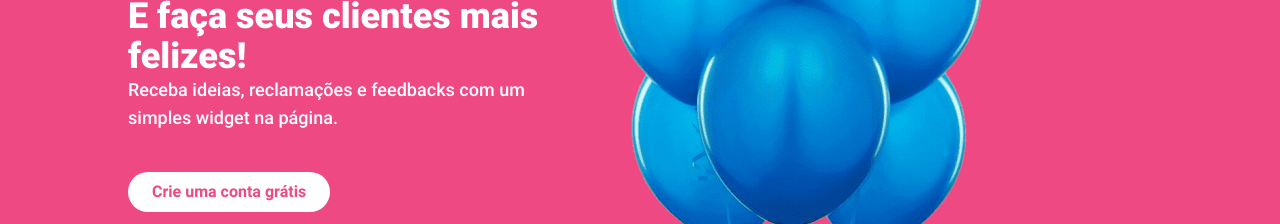
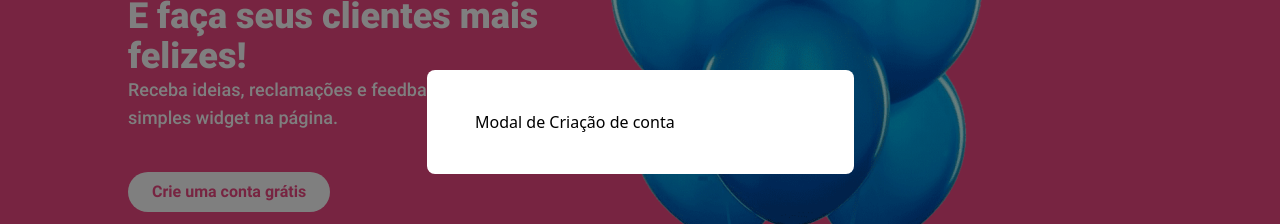
Before and after one commit to douglasfdev/dashboard, a Vue app: page /home in a window 1280 px wide. Both pictures are taken after a click on the button "Crie uma conta". Shown: the part 278-502 px from the top of the page. Built offline with nearby package versions, Linux system fonts and the light colour scheme.

Commit message:
feature: second modal init

```diff
--- /dev/null
+++ b/src/components/ModalCreateAccount/index.vue
@@ -0,0 +1,14 @@
+<!-- eslint-disable vue/multi-word-component-names -->
+<template>
+  <h1>Modal de Criação de conta</h1>
+</template>
+
+<script>
+export default {
+
+}
+</script>
+
+<style>
+
+</style>
--- a/src/components/ModalFactory/index.vue
+++ b/src/components/ModalFactory/index.vue
@@ -30,12 +30,14 @@ import { defineAsyncComponent, onBeforeUnmount, onMounted } from '@vue/runtime-c
 import useModal from '@/hooks/useModal'
 
 const ModalLogin = defineAsyncComponent(() => import('../ModalLogin'))
+const ModalCreateAccount = defineAsyncComponent(() => import('../ModalCreateAccount'))
 
 const DEFAULT_WIDTH = 'w-3/4 lg:w-1/3'
 
 export default {
   components: {
-    ModalLogin
+    ModalLogin,
+    ModalCreateAccount
   },
   setup () {
     const modal = useModal()
--- a/src/views/Home/index.vue
+++ b/src/views/Home/index.vue
@@ -39,7 +39,9 @@ export default {
     }
 
     function handleAccountCreate () {
-
+      modal.open({
+        component: 'ModalCreateAccount'
+      })
     }
 
     return {
```
